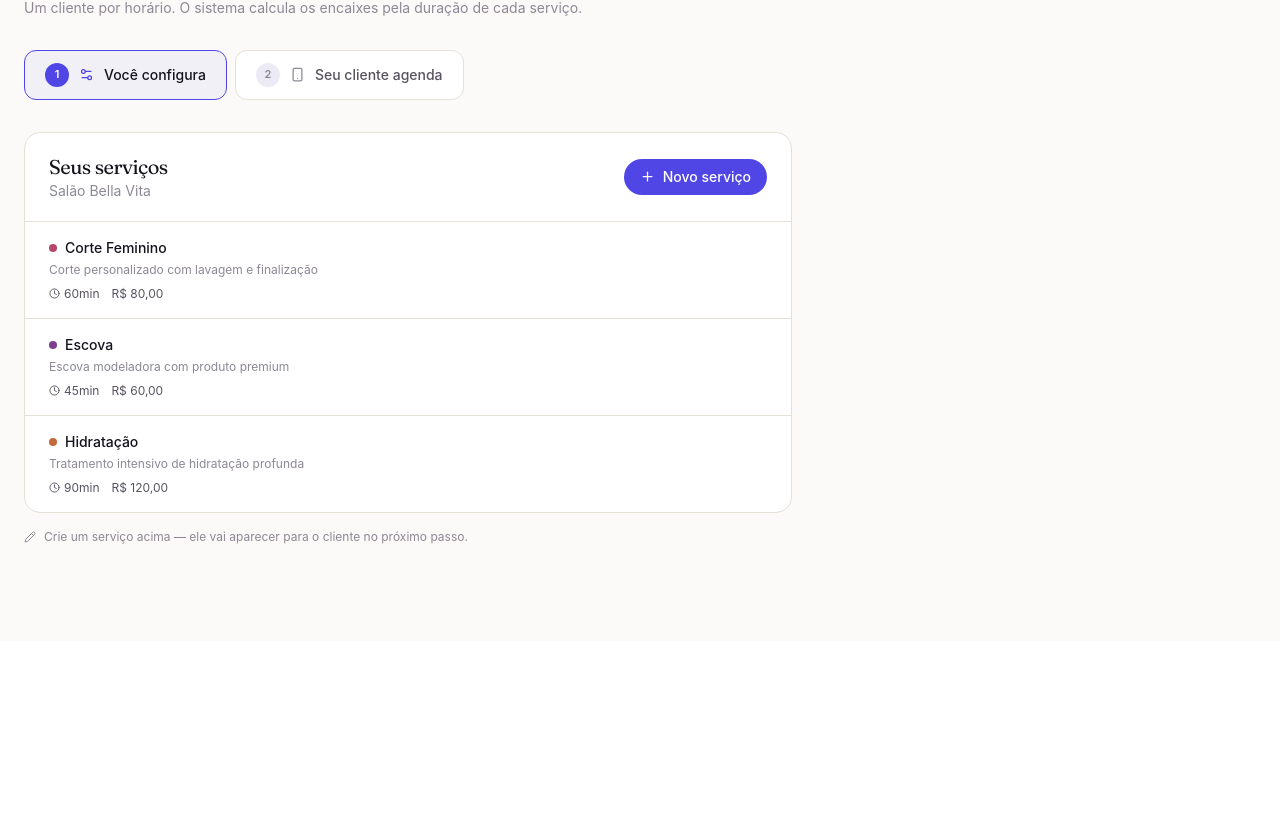
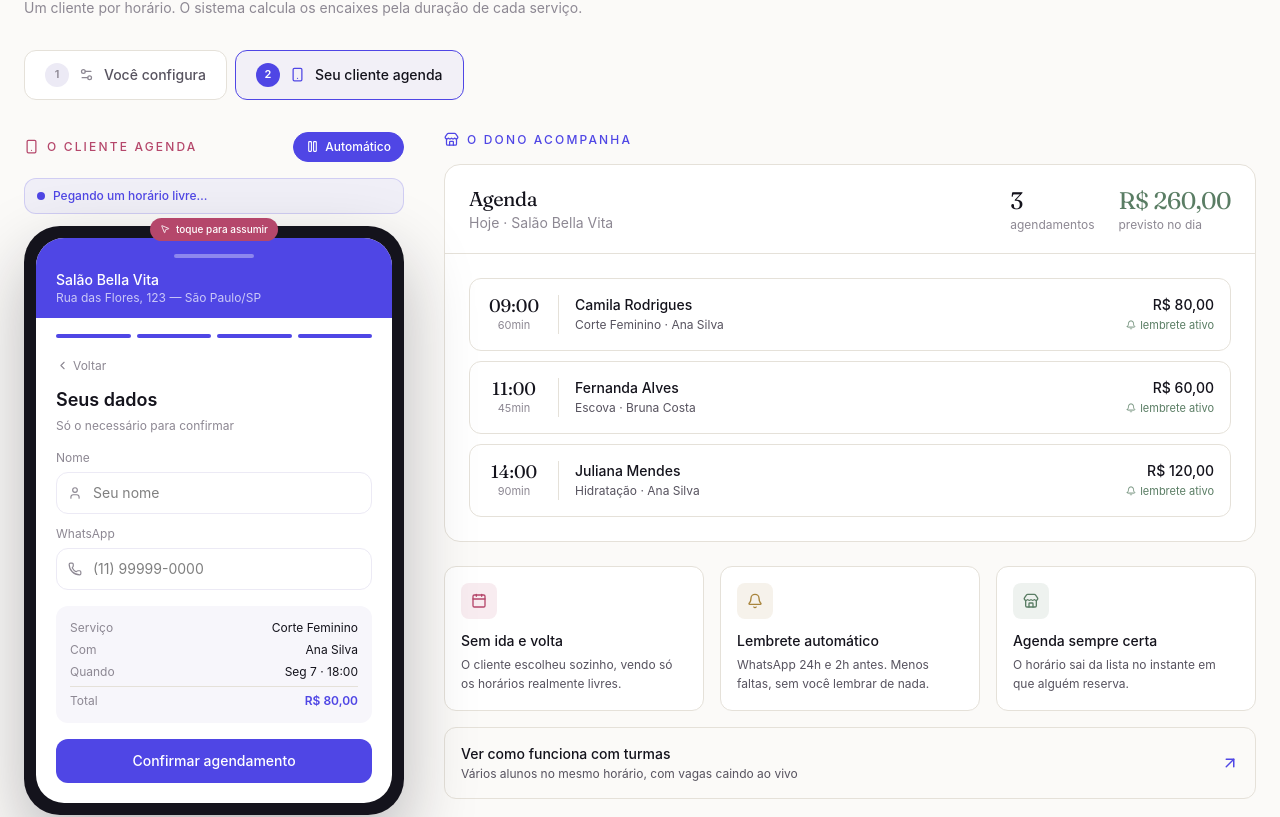
Before and after one commit to jwedderhoff-blip/atendentente_app, a React (Vite) app: page /demo in a window 1280 px wide. Shown: the part 415-1232 px from the top of the page. Before the commit the page ends 1056 px from the top, so only its background shows below. Built offline with nearby package versions, Linux system fonts and the light colour scheme.

Commit message:
feat: demo abre direto no Ato 2 com o tour rodando
Ao abrir /demo, entra ja no ato "Seu cliente agenda" para o tour automatico
comecar de cara, sem precisar trocar de ato.

Co-Authored-By: Claude Opus 4.8 <noreply@anthropic.com>
Claude-Session: https://claude.ai/code/session_011rjPZrokz8ghEGvYDEkFoE

```diff
--- a/src/pages/Demo.tsx
+++ b/src/pages/Demo.tsx
@@ -25,7 +25,8 @@ export default function Demo() {
   useEffect(() => { applyPublic(null) }, [applyPublic])
 
   const [modeIdx, setModeIdx] = useState(0)
-  const [act, setAct] = useState<1 | 2>(1)
+  // Abre já no Ato 2 (cliente agenda) para o tour automático rodar de cara.
+  const [act, setAct] = useState<1 | 2>(2)
   const scenario = SCENARIOS[modeIdx]
   const isTurma = scenario.mode === 'turma'
 
```
